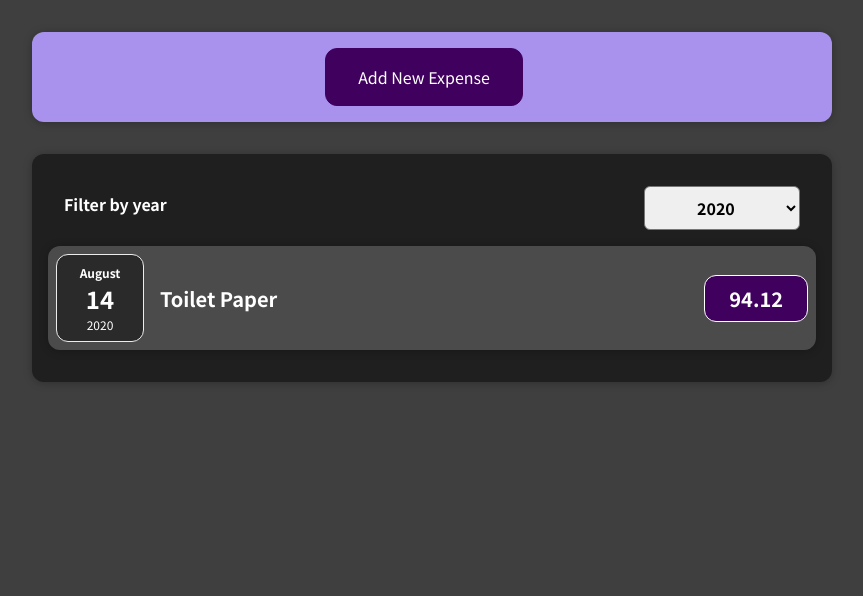
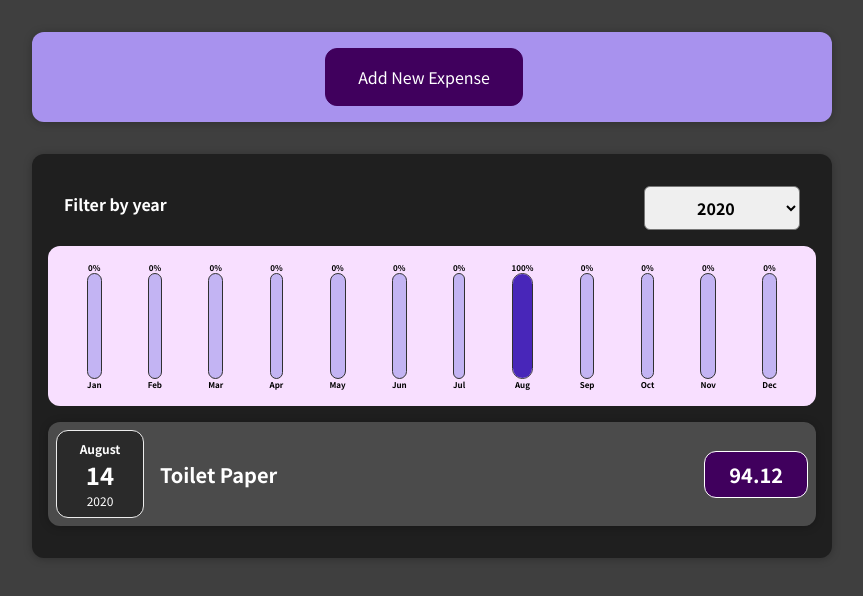
Before and after one commit to Gadzata/React-Expense-Tracker, a React (Create React App) app: page / in a window 1280 px wide. Shown: the top 596 px of the page, without its empty margins (208-1071 px from the left). Built offline with nearby package versions, Linux system fonts and the light colour scheme.

Commit message:
Chart for all Expenses

```diff
--- a/src/components/Chart/Chart.css
+++ b/src/components/Chart/Chart.css
@@ -0,0 +1,9 @@
+.chart {
+  padding: 1rem;
+  border-radius: 12px;
+  background-color: #f8dfff;
+  text-align: center;
+  display: flex;
+  justify-content: space-around;
+  height: 10rem;
+}
--- a/src/components/Chart/Chart.js
+++ b/src/components/Chart/Chart.js
@@ -0,0 +1,31 @@
+import React from "react";
+
+import ChartBar from "./ChartBar";
+import "./Chart.css";
+
+function Chart(props) {
+  console.log(props.dataPoints);
+  const dataPointValues = props.dataPoints.map(
+    (dataPointh) => dataPointh.value
+  );
+  console.log(dataPointValues);
+  let totalMaximum = 0;
+  if (dataPointValues.length > 0) {
+    totalMaximum = Math.max(...dataPointValues);
+  }
+
+  return (
+    <div className="chart">
+      {props.dataPoints.map((dataPoint) => (
+        <ChartBar
+          key={dataPoint.label}
+          value={dataPoint.value}
+          maxValue={totalMaximum}
+          label={dataPoint.label}
+        />
+      ))}
+    </div>
+  );
+}
+
+export default Chart;
--- a/src/components/Chart/ChartBar.css
+++ b/src/components/Chart/ChartBar.css
@@ -0,0 +1,30 @@
+.chart-bar {
+  height: 100%;
+  display: flex;
+  flex-direction: column;
+  align-items: center;
+}
+
+.chart-bar__inner {
+  height: 100%;
+  width: 100%;
+  border: 1px solid #313131;
+  border-radius: 12px;
+  background-color: #c3b4f3;
+  overflow: hidden;
+  display: flex;
+  flex-direction: column;
+  justify-content: flex-end;
+}
+
+.chart-bar__fill {
+  background-color: #4826b9;
+  width: 100%;
+  transition: all 0.3s ease-out;
+}
+
+.chart-bar__label {
+  font-weight: bold;
+  font-size: 0.5rem;
+  text-align: center;
+}
--- a/src/components/Chart/ChartBar.js
+++ b/src/components/Chart/ChartBar.js
@@ -0,0 +1,27 @@
+import React from "react";
+
+import "./ChartBar.css";
+
+function ChartBar(props) {
+  let barFillHeight = "0%";
+  if (props.maxValue > 0) {
+    barFillHeight = Math.round((props.value / props.maxValue) * 100) + "%";
+  }
+
+  console.log(props.label);
+
+  return (
+    <div className="chart-bar">
+      <div className="chart-bar__label">{barFillHeight}</div>
+      <div className="chart-bar__inner">
+        <div
+          className="chart-bar__fill"
+          style={{ height: barFillHeight }}
+        ></div>
+      </div>
+      <div className="chart-bar__label">{props.label}</div>
+    </div>
+  );
+}
+
+export default ChartBar;
--- a/src/components/Expenses/Expenses.js
+++ b/src/components/Expenses/Expenses.js
@@ -4,6 +4,7 @@
 import "./Expenses.css";
 import ExpensesFilter from "./ExpensesFilter.js";
 import ExpensesList from "./ExpensesList.js";
+import ExpensesChart from "./ExpensesChart";
 
 function Expenses(props) {
   const [filteredYear, setFilteredYear] = useState("2020");
@@ -22,6 +23,7 @@
         selected={filteredYear}
         onChangeFilter={filterChnageHandler}
       ></ExpensesFilter>
+      <ExpensesChart expenses={filteredExpenses} />
       <ExpensesList items={filteredExpenses} />
     </Card>
   );
--- /dev/null
+++ b/src/components/Expenses/ExpensesChart.js
@@ -0,0 +1,29 @@
+import React from "react";
+
+import Chart from "../Chart/Chart";
+
+function ExpensesChart(props) {
+  const chartDataPoint = [
+    { label: "Jan", value: 0 },
+    { label: "Feb", value: 0 },
+    { label: "Mar", value: 0 },
+    { label: "Apr", value: 0 },
+    { label: "May", value: 0 },
+    { label: "Jun", value: 0 },
+    { label: "Jul", value: 0 },
+    { label: "Aug", value: 0 },
+    { label: "Sep", value: 0 },
+    { label: "Oct", value: 0 },
+    { label: "Nov", value: 0 },
+    { label: "Dec", value: 0 },
+  ];
+
+  for (const expense of props.expenses) {
+    const expenseMonth = expense.date.getMonth();
+    chartDataPoint[expenseMonth].value += expense.amount;
+  }
+
+  return <Chart dataPoints={chartDataPoint} />;
+}
+
+export default ExpensesChart;
```
Also changed, not shown: 1 other file (tests, documents, lock files or other folders).
